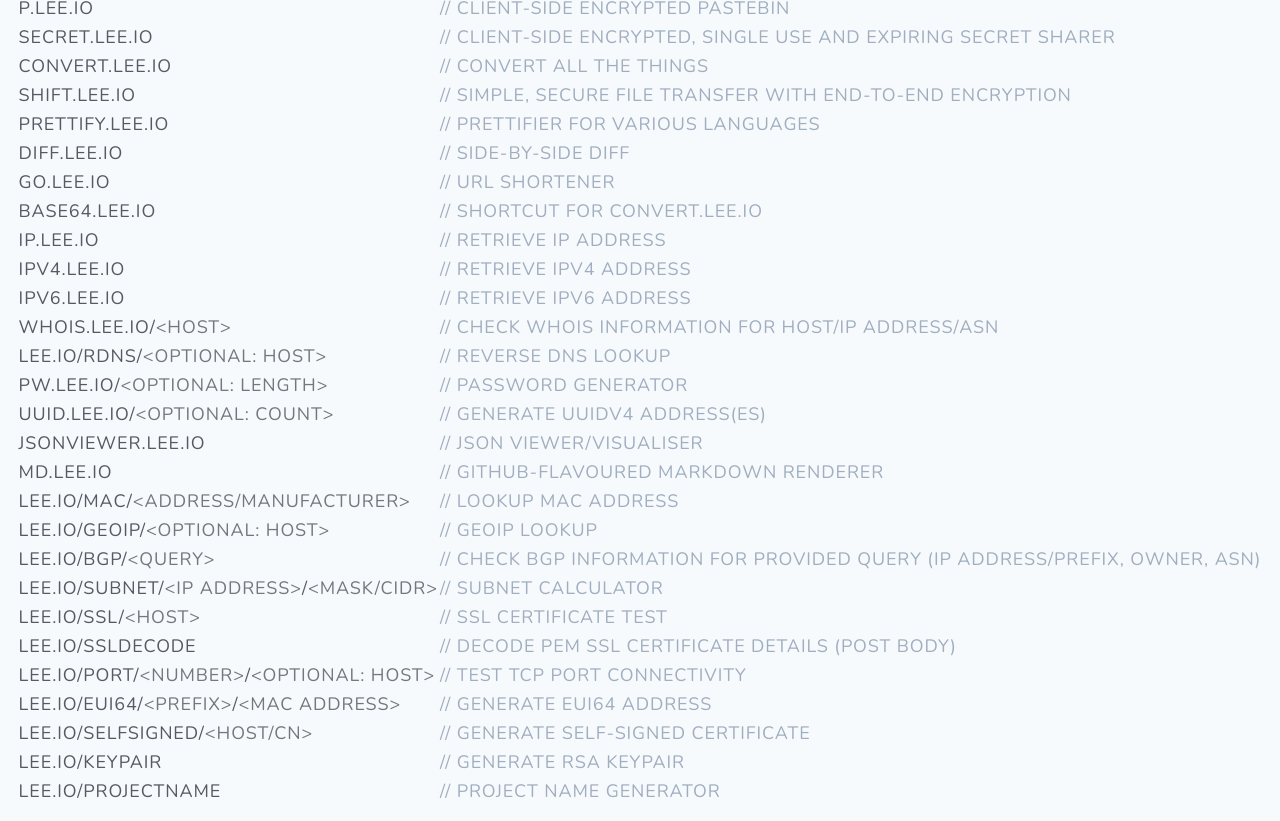
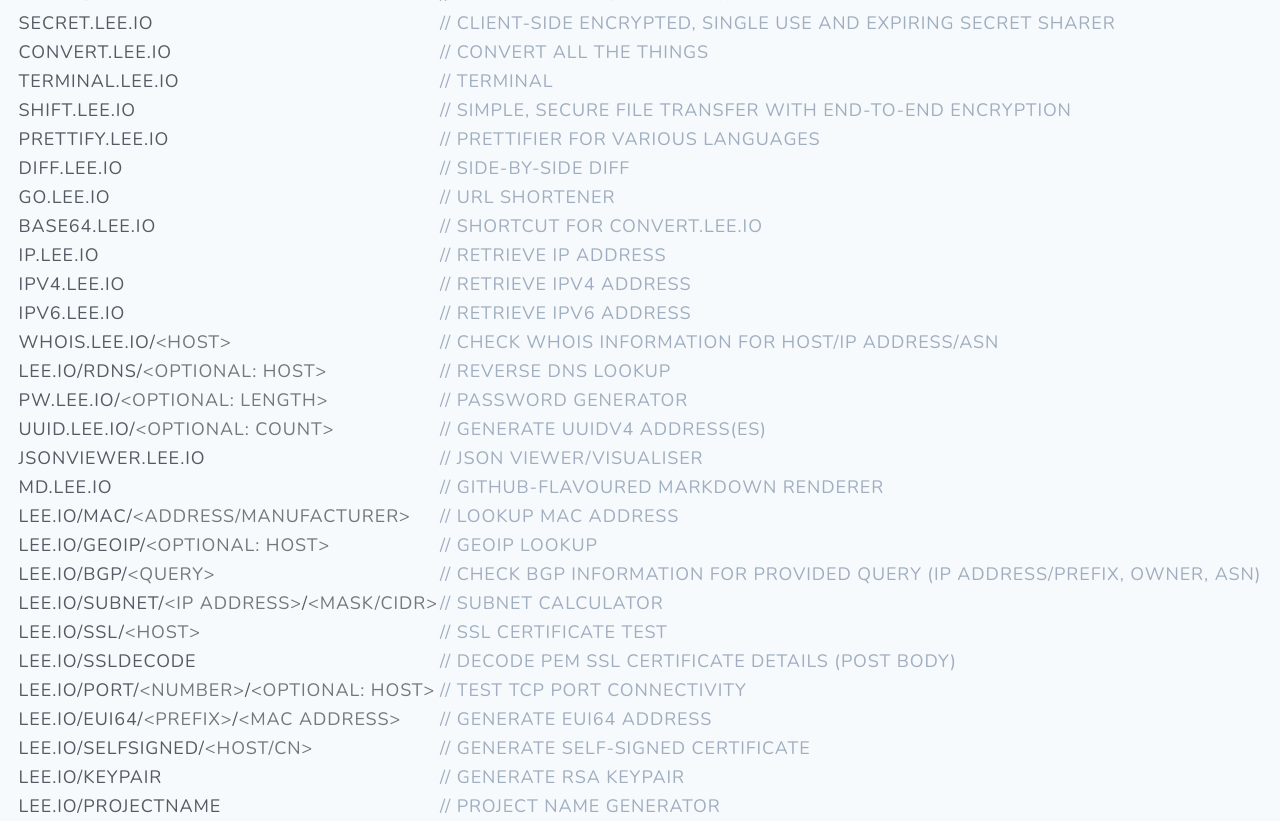
Before and after one commit to 0x4c6565/lee.io, a plain HTML site: page static/lee.io/tools.html in a window 1280 px wide. Drawn offline with nearby package versions, Linux system fonts and the light colour scheme.

Commit message:
add terminal

```diff
--- a/static/lee.io/tools.html
+++ b/static/lee.io/tools.html
@@ -29,6 +29,10 @@
             <tr>
                 <td class="title">convert.lee.io</td>
                 <td>// Convert all the things</td>
+            </tr>
+            <tr>
+                <td class="title">terminal.lee.io</td>
+                <td>// Terminal</td>
             </tr>
             <tr>
                 <td class="title">shift.lee.io</td>
```
